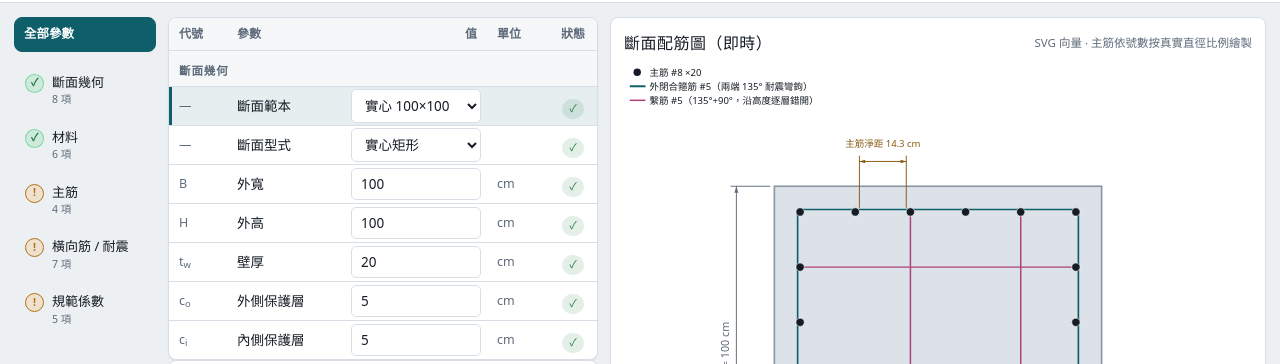
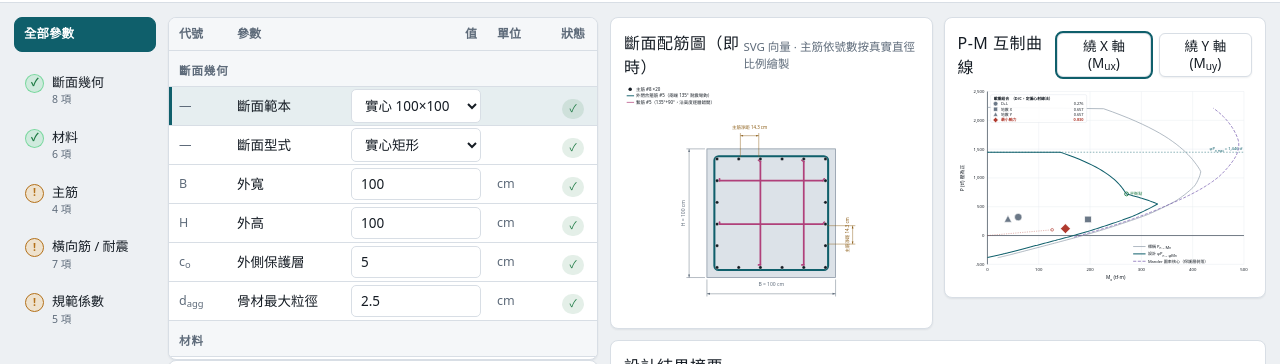
Before and after one commit to justin121710/pylon-section-designer, a plain HTML site: page index.html in a window 1280 px wide. Shown: the part 59-423 px from the top of the page. Drawn offline with nearby package versions, Linux system fonts and the light colour scheme.

Commit message:
輸入防呆、斷面圖擬真化、圖面左右並排、載重點改形狀、載重組合移到左欄
1) 輸入區防呆
   實心斷面不再顯示壁厚 t_w、內側保護層、內層同配置；
   矩形梁不再顯示翼緣厚、梁中心距、梁位置（都只有 T 型用得到）。
   一律用 class 隱藏、元素留在 DOM —— 移出 DOM 會讓 compute() 讀到 null，
   整個重算會靜默掛掉（前一版剛修過這個坑）。實測切換型式後 #app 欄位數恆為 58。
   順帶把群組篩選也從 inline display 改成 class，否則兩種隱藏會互相蓋掉。

2) 斷面配筋圖擬真化
   - 箍筋原本是沿主筋中心外推固定 3px，會從主筋身上削過去；
     改為外推（主筋半徑 + 箍筋半徑），真正包在主筋外側，線寬依箍筋號數。
   - 繫筋原本是一條直線直接穿過主筋；改為兩端各讓開一個主筋半徑收在鋼筋外緣，
     並補上彎鉤（一端 135°、一端 90°，與圖例一致）。
   - 主筋最後畫，壓在橫向鋼筋之上。

3) 右側主筋淨距標註被線條卡到
   標註外推（右 30→44、上 30→34），圖面留白加大（pad 78→98、Hh 628→600），
   整張圖也順勢縮小，把空間讓給旁邊的數據。

4) 載重組合點改用形狀
   原本是小圈圈裡塞數字，縮圖列印必糊。改為 ●■▲◆ 等六種形狀循環，
   圖內對照表用同一個形狀，所以不需要編號也對得起來；點也放大
   （列印 r=10.5~12、螢幕 r=9.5~11）。

5) 載重組合移到左欄
   它是「輸入」，不該混在右側結果區。左欄導軌下方新增入口按鈕
   （顯示目前組數），點開是浮動視窗。卡片用 appendChild 搬移而非重建，
   原有 id、事件與 LOADS 綁定原封不動；實測在視窗內改載重仍即時重算。
   注意 #loadOv 的標記必須放在第一段 <script> 之前，否則 init 時抓不到。

6) 斷面圖與 P-M 圖改為左右並排（各占一半，≤1150px 自動改上下）。

內部自測 10/10 通過。

Co-Authored-By: Claude Opus 5 <noreply@anthropic.com>

```diff
--- a/index.html
+++ b/index.html
@@ -120,6 +120,7 @@ body.rp-open #app,body.rp-open #appBeam{display:none!important}
 .pin-v{padding:0 6px}
 .pin-u{padding:0 10px;font-size:12.5px;color:var(--dim)}
 .pin-s{padding:0 4px;text-align:center}
+.pin-row.pin-hidden,.pin-row.pin-na{display:none}
 .pin-chip{display:inline-block;padding:2px 7px;border-radius:10px;font-size:10.5px}
 .pin-chip.ok{background:rgba(30,122,68,.12);color:var(--ok)}
 .pin-chip.warn{background:rgba(180,113,26,.13);color:var(--warn)}
@@ -131,6 +132,20 @@ body.rp-open #app,body.rp-open #appBeam{display:none!important}
 .pin-dl{font-size:11px;color:var(--dim);letter-spacing:.07em;margin-bottom:5px}
 .pin-rule{font-size:12.5px;line-height:1.7;background:var(--sub);border:1px solid var(--line);
   border-radius:6px;padding:9px 11px;font-variant-numeric:tabular-nums}
+
+/* 左欄：群組導軌 + 載重組合入口 */
+.pin-col{display:flex;flex-direction:column;gap:9px;min-height:0}
+.pin-col>.pin-rail{flex-grow:1;overflow-y:auto;min-height:0}
+.loads-btn{flex-shrink:0;width:100%;text-align:left;font-size:12.5px;padding:9px 10px}
+.loads-btn b{font-variant-numeric:tabular-nums}
+
+/* 斷面圖與 P-M 圖並排，各占一半，留空間給下方數據 */
+.figs{display:grid;grid-template-columns:1fr 1fr;gap:11px;align-items:start}
+@media(max-width:1150px){.figs{grid-template-columns:1fr}}
+
+.ov-shell{position:fixed;inset:0;background:rgba(3,7,18,.55);z-index:60;
+  display:none;align-items:center;justify-content:center;padding:20px}
+.ov-shell.open{display:flex}
 
 /* 分隔線：拖曳調整區塊範圍；Tab 選到後可用方向鍵 */
 .hsplit{cursor:row-resize;border:0;padding:0;background:transparent;touch-action:none;
@@ -280,9 +295,21 @@ input.src-miss,select.src-miss{border-color:var(--warn);border-style:dashed;
 <div id="errBar" style="display:none"></div>
 <div id="impBanner" style="display:none"></div>
 
+<div id="loadOv" class="ov-shell">
+  <div class="imp-dlg">
+    <div class="imp-head"><b>⑥ 載重組合</b>
+      <span class="imp-note">P<sub>u</sub> 壓為正、拉為負</span>
+      <div class="imp-grow"></div><button id="loadClose">關閉</button></div>
+    <div class="imp-body" id="loadHost"></div>
+  </div>
+</div>
+
 <div id="app" class="fallback-grid">
 
-  <div class="pin-rail" id="railP"></div>
+  <div class="pin-col">
+    <div class="pin-rail" id="railP"></div>
+    <button id="btnLoads" class="loads-btn">⑥ 載重組合　<b id="loadsN">—</b></button>
+  </div>
   <div class="pin-mid">
     <div class="pin-sheet" id="sheetP"></div>
     <div id="derivedP" class="card" style="flex-shrink:0;margin:0;padding:8px 11px"></div>
@@ -375,6 +402,7 @@ input.src-miss,select.src-miss{border-color:var(--warn);border-style:dashed;
 
   <!-- ============ 右：視覺化與結果 ============ -->
   <div>
+    <div class="figs">
     <div class="card">
       <div class="flex items-center justify-between mb-1">
         <h2 class="!mb-0">斷面配筋圖（即時）</h2>
@@ -392,6 +420,7 @@ input.src-miss,select.src-miss{border-color:var(--warn);border-style:dashed;
         </div>
       </div>
       <div id="pmWrap"></div>
+    </div>
     </div>
 
     <div class="card">
@@ -1188,7 +1217,7 @@ function finalSpacing(M){
    ========================================================================= */
 function svgSection(M,forPrint){
   const {s,r,R,conf}=M;
-  const W=760, Hh=628, pad=78, band=76;   // band：頂部保留給圖例，避免與淨距標註重疊
+  const W=760, Hh=600, pad=98, band=72;   // band：頂部保留給圖例，避免與淨距標註重疊
   const k = Math.min((W-2*pad)/s.B, (Hh-band-2*pad)/s.H);
   const cy = band + (Hh-band)/2;
   const X = x=>W/2 + x*k, Y = y=>cy - y*k;
@@ -1207,25 +1236,51 @@ function svgSection(M,forPrint){
     o.push(`<rect x="${X(-iw/2)}" y="${Y(ih/2)}" width="${iw*k}" height="${ih*k}" fill="${C.void}" stroke="${C.line}" stroke-width="2"/>`);
     o.push(`<text x="${X(0)}" y="${Y(0)}" fill="${C.dim}" font-size="13" text-anchor="middle">中空</text>`);
   }
+  /* 橫向鋼筋畫法（擬真）：
+     - 箍筋是「包在主筋外側」的，所以矩形要沿主筋中心再往外推
+       (主筋半徑 + 箍筋半徑)，而不是固定 3px —— 否則會從主筋身上削過去。
+     - 繫筋兩端是「勾住」主筋，不是插進去，所以線段收在主筋外緣，
+       再各補一個彎鉤（一端 135°、一端 90°，與圖例一致）。 */
+  const rad  = Math.max(2.0, R.db/2*k);                 // 主筋半徑（畫面）
+  const dbt  = (typeof BAR!=='undefined' && BAR[r.tieSize]) ? BAR[r.tieSize].d : 1.27;
+  const radT = Math.max(1.2, dbt/2*k);                  // 箍筋半徑（畫面）
+  const off  = rad + radT;                              // 箍筋中心線離主筋中心的距離
+
   // 箍筋（環）
   for(const rg of R.rings){
-    o.push(`<rect x="${X(-rg.hx)-3}" y="${Y(rg.hy)-3}" width="${2*rg.hx*k+6}" height="${2*rg.hy*k+6}" rx="${4}"
-      fill="none" stroke="${C.tie}" stroke-width="${forPrint?2:2}" ${rg.layer==='in'?'stroke-dasharray="7 4"':''}/>`);
-  }
-  // 繫筋（貫穿壁厚，示意）
+    o.push(`<rect x="${X(-rg.hx)-off}" y="${Y(rg.hy)-off}" width="${2*rg.hx*k+2*off}" height="${2*rg.hy*k+2*off}"
+      rx="${Math.max(3,off*1.6)}"
+      fill="none" stroke="${C.tie}" stroke-width="${Math.max(1.4,radT*2)}" stroke-linejoin="round"
+      ${rg.layer==='in'?'stroke-dasharray="7 4"':''}/>`);
+  }
+
+  // 繫筋：收在主筋外緣 + 兩端彎鉤
   {
-    const drawCT=(x1,y1,x2,y2)=>o.push(`<line x1="${X(x1)}" y1="${Y(y1)}" x2="${X(x2)}" y2="${Y(y2)}" stroke="${C.ct}" stroke-width="${forPrint?1:1.8}" stroke-linecap="round"/>`);
+    const swT = Math.max(1.2, radT*1.7);
+    const seg = (ax,ay,bx,by) => {                      // ax..by 為畫面座標
+      const dx=bx-ax, dy=by-ay, L=Math.hypot(dx,dy) || 1;
+      const ux=dx/L, uy=dy/L, cut=rad+swT*0.5;          // 兩端各讓開一個主筋半徑
+      const x1=ax+ux*cut, y1=ay+uy*cut, x2=bx-ux*cut, y2=by-uy*cut;
+      if(Math.hypot(x2-x1,y2-y1) < 2) return;
+      o.push(`<line x1="${x1.toFixed(1)}" y1="${y1.toFixed(1)}" x2="${x2.toFixed(1)}" y2="${y2.toFixed(1)}"
+        stroke="${C.ct}" stroke-width="${swT}" stroke-linecap="round"/>`);
+      // 彎鉤：起點 135°（斜勾回去）、終點 90°（垂直勾）
+      const hk = Math.max(3, rad*1.15), px=-uy, py=ux;
+      o.push(`<path d="M${x1.toFixed(1)},${y1.toFixed(1)} l${(px*hk-ux*hk*0.7).toFixed(1)},${(py*hk-uy*hk*0.7).toFixed(1)}"
+        fill="none" stroke="${C.ct}" stroke-width="${swT}" stroke-linecap="round"/>`);
+      o.push(`<path d="M${x2.toFixed(1)},${y2.toFixed(1)} l${(px*hk).toFixed(1)},${(py*hk).toFixed(1)}"
+        fill="none" stroke="${C.ct}" stroke-width="${swT}" stroke-linecap="round"/>`);
+    };
     const ro=R.rings[0], ri=R.rings[1];
     if(ri){   // 箱型雙層：繫筋垂直穿過壁厚，兩端各勾一根主筋
-      for(const x of conf.tieX){ drawCT(x,ro.hy,x,ri.hy); drawCT(x,-ro.hy,x,-ri.hy); }
-      for(const y of conf.tieY){ drawCT(ro.hx,y,ri.hx,y); drawCT(-ro.hx,y,-ri.hx,y); }
+      for(const x of conf.tieX){ seg(X(x),Y(ro.hy),X(x),Y(ri.hy)); seg(X(x),Y(-ro.hy),X(x),Y(-ri.hy)); }
+      for(const y of conf.tieY){ seg(X(ro.hx),Y(y),X(ri.hx),Y(y)); seg(X(-ro.hx),Y(y),X(-ri.hx),Y(y)); }
     }else{    // 實心／單層：繫筋貫穿全斷面
-      for(const x of conf.tieX) drawCT(x,ro.hy,x,-ro.hy);
-      for(const y of conf.tieY) drawCT(ro.hx,y,-ro.hx,y);
+      for(const x of conf.tieX) seg(X(x),Y(ro.hy),X(x),Y(-ro.hy));
+      for(const y of conf.tieY) seg(X(ro.hx),Y(y),X(-ro.hx),Y(y));
     }
   }
-  // 主筋（真實直徑比例）
-  const rad = Math.max(2.0, R.db/2*k);
+  // 主筋（真實直徑比例）——最後畫，壓在橫向鋼筋之上
   for(const b of R.bars)
     o.push(`<circle cx="${X(b.x)}" cy="${Y(b.y)}" r="${rad}" fill="${C.bar}" stroke="${forPrint?'#000':'#FFFFFF'}" stroke-width="0.7"/>`);
 
@@ -1284,7 +1339,7 @@ function svgSection(M,forPrint){
   const badB = M.chk.clB < M.chk.need, badH = M.chk.clH < M.chk.need;
   const lblClr = (v,bad)=> bad ? `淨距 ${f(v,1)} ＜ 需求 ${f(M.chk.need,1)} cm ✗`
                                : `主筋淨距 ${f(v,1)} cm`;
-  const topDim = Y(s.H/2)-30, rightDim = X(s.B/2)+30;
+  const topDim = Y(s.H/2)-34, rightDim = X(s.B/2)+44;
   {   // 取頂緣中央相鄰兩根，尺寸界線量至鋼筋外緣
     const i=Math.max(0,Math.floor((R.xsO.length-1)/2)-1);
     const xa=R.xsO[i]+R.db/2, xb=R.xsO[i+1]-R.db/2, yb=Y(ro.hy);
@@ -1347,6 +1402,22 @@ function niceTicks(lo, hi, n){
   }
   const dp = st<1 ? Math.min(4, Math.max(0, -Math.floor(Math.log10(st)))) : 0;
   return {ticks, lo:a, hi:b, step:st, dp};
+}
+
+
+/* 載重組合的標記：用形狀區分，不再在小圈裡塞數字（縮圖列印時數字必糊）。
+   圖內對照表用同一個形狀，所以不需要編號也對得起來。 */
+function ptShape(i, cx, cy, r, fill){
+  const w = 1.4, st = `stroke="#FFFFFF" stroke-width="${w}"`;
+  switch(i % 6){
+    case 0: return `<circle cx="${cx}" cy="${cy}" r="${r}" fill="${fill}" ${st}/>`;
+    case 1: return `<rect x="${cx-r*0.88}" y="${cy-r*0.88}" width="${r*1.76}" height="${r*1.76}" fill="${fill}" ${st}/>`;
+    case 2: return `<path d="M${cx},${cy-r*1.1} L${cx+r},${cy+r*0.75} L${cx-r},${cy+r*0.75} Z" fill="${fill}" ${st}/>`;
+    case 3: return `<path d="M${cx},${cy-r*1.15} L${cx+r*1.15},${cy} L${cx},${cy+r*1.15} L${cx-r*1.15},${cy} Z" fill="${fill}" ${st}/>`;
+    case 4: return `<path d="M${cx},${cy+r*1.1} L${cx+r},${cy-r*0.75} L${cx-r},${cy-r*0.75} Z" fill="${fill}" ${st}/>`;
+    default: return `<path d="M${cx-r},${cy-r} L${cx+r},${cy+r} M${cx+r},${cy-r} L${cx-r},${cy+r}"
+      fill="none" stroke="${fill}" stroke-width="${r*0.85}" stroke-linecap="round"/>`;
+  }
 }
 
 function svgPM(M,axis,forPrint){
@@ -1433,26 +1504,13 @@ function svgPM(M,axis,forPrint){
     }else if(isC){                            // 無交點：僅由原點朝載重點畫延伸線
       o.push(`<line x1="${X(0)}" y1="${Y(0)}" x2="${X(mx)}" y2="${Y(py)}" stroke="${C.ptc}" stroke-width="1.1" stroke-dasharray="3 3" opacity=".5"/>`);
     }
-    const R0 = forPrint ? (isC?11.5:10) : (isC?9.5:8);
+    const R0 = forPrint ? (isC?12:10.5) : (isC?11:9.5);
     const cx=X(mx), cy=Y(py);
-    o.push(`<circle cx="${cx}" cy="${cy}" r="${R0}" fill="${isC?C.ptc:C.pt}" stroke="${forPrint?'#fff':'#FFFFFF'}" stroke-width="1.4"/>`);
+    o.push(ptShape(i, cx, cy, R0, isC?C.ptc:C.pt));
     /* 載重點擠在一起時（例如各組合的 M 都很小、只有一組很大），
        編號會疊在一起。與已畫的點太近就把編號拉到圈外並補一條引線；
        這種叢集靠調整軸比例救不了，因為另一組點需要用到整個軸長。 */
-    const tooNear = placedPts.some(q => Math.hypot(q.x-cx, q.y-cy) < R0*2 + 7*FS);
     placedPts.push({x:cx, y:cy});
-    if(tooNear){
-      const dir=[[1,-1],[1,1],[-1,1],[-1,-1]][i%4], off=R0+12*FS;
-      const lx=cx+dir[0]*off, ly=cy+dir[1]*off;
-      o.push(`<line x1="${cx+dir[0]*R0}" y1="${cy+dir[1]*R0}" x2="${lx}" y2="${ly}"
-        stroke="${isC?C.ptc:C.pt}" stroke-width="1"/>`);
-      o.push(`<text x="${lx+dir[0]*2}" y="${ly+3.6*FS}" fill="${isC?C.ptc:C.txt}"
-        font-size="${(11.5*FS).toFixed(1)}" font-weight="700"
-        text-anchor="${dir[0]>0?'start':'end'}"
-        stroke="${forPrint?'#fff':'#FFFFFF'}" stroke-width="3" paint-order="stroke">${i+1}</text>`);
-    }else{
-      o.push(`<text x="${cx}" y="${cy+3.6*FS}" fill="${forPrint?'#fff':'#FFFFFF'}" font-size="${(11.5*FS).toFixed(1)}" font-weight="700" text-anchor="middle">${i+1}</text>`);
-    }
   });
   // 圖內對照表（取代逐點標籤，避免重疊）
   const bx=L+8, by=T+8;
@@ -1462,8 +1520,7 @@ function svgPM(M,axis,forPrint){
   o.push(`<text x="${bx+8*FS}" y="${by+13*FS}" fill="${C.txt}" font-size="${(10*FS).toFixed(1)}" font-weight="700">載重組合　（D/C，定偏心射線法）</text>`);
   M.res.forEach((R2,i)=>{
     const isC=R2===M.ctrlFlex, yy=by+13*FS+(i+1)*RH;
-    o.push(`<circle cx="${bx+13*FS}" cy="${yy-3.5*FS}" r="${CR}" fill="${isC?C.ptc:C.pt}"/>`);
-    o.push(`<text x="${bx+13*FS}" y="${yy-0.6*FS}" fill="${forPrint?'#fff':'#FFFFFF'}" font-size="${(8.5*FS).toFixed(1)}" font-weight="700" text-anchor="middle">${i+1}</text>`);
+    o.push(ptShape(i, bx+13*FS, yy-3.5*FS, CR, isC?C.ptc:C.pt));
     const nm=R2.L.name.length>22?R2.L.name.slice(0,21)+'…':R2.L.name;
     o.push(`<text x="${bx+27*FS}" y="${yy}" fill="${isC?C.ptc:C.txt}" font-size="${(10*FS).toFixed(1)}" font-weight="${isC?700:400}">${esc(nm)}</text>`);
     o.push(`<text x="${bx+BW-8*FS}" y="${yy}" fill="${R2.dc>1?C.bad:(isC?C.ptc:C.txt)}" font-size="${(10*FS).toFixed(1)}" font-weight="${isC?700:400}" text-anchor="end">${fdc(R2.dc)}</text>`);
@@ -1498,6 +1555,8 @@ window.addEventListener('error', ev => {
 });
 function stampCalc(){
   CALC_N++;
+  const ln = document.getElementById('loadsN');
+  if(ln && typeof LOADS !== 'undefined') ln.textContent = LOADS.length + ' 組';
   const eb = document.getElementById('errBar');
   if(eb) eb.style.display = 'none';
   const el = document.getElementById('calcStamp');
@@ -1530,6 +1589,7 @@ function render(){
   document.getElementById('oAst').textContent=f(M.Ast,1);
   document.getElementById('oAg').textContent=f(M.Ag,0);
   document.getElementById('oRho').textContent=f(M.chk.rho,3);
+  pinNA('pylon', ['tw','covI','dbl'], M.s.type!=='box');
   document.getElementById('rowTw').style.display = M.s.type==='box'?'':'none';
   document.getElementById('rowDbl').style.display = M.s.type==='box'?'':'none';
 
@@ -2669,6 +2729,7 @@ function drawBLoads(){
 function renderBeam(){
   const B=computeBeam(); if(!B) return null;
   const {S,m,R}=B;
+  pinNA('beam', ['bhf','bSpacing','bEdge'], S.type!=='T');
   document.getElementById('rowHf').style.display = S.type==='T'?'':'none';
   document.getElementById('rowFl').style.display = S.type==='T'?'':'none';
   document.getElementById('rowEdge').style.display = S.type==='T'?'':'none';
@@ -3249,7 +3310,8 @@ function pinRender(mod){
         `<div class="pin-c">${esc(p[1])}</div><div class="pin-n">${esc(p[2])}</div>
          <div class="pin-v"></div><div class="pin-u">${esc(p[3])}</div>
          <div class="pin-s"><span class="pin-chip ${s.state||'ok'}">${esc(s.chip || (s.state==='warn'?'⚠':s.state==='bad'?'✗':'✓'))}</span></div>`);
-      if(!show) row.style.display = 'none';
+      row.dataset.pid = p[0];
+      if(!show) row.classList.add('pin-hidden');
       row.querySelector('.pin-v').appendChild(rec.el);      // 搬移，不重建
       /* 說明卡改成「游標掃過就顯示」，不必先點選。
          點選與鍵盤 focus 也保留：觸控裝置沒有 hover。 */
@@ -3264,6 +3326,18 @@ function pinRender(mod){
     });
   });
   pinDetail(mod);
+}
+
+
+/* 防呆：不適用於目前斷面型式的參數列直接不顯示（例如實心柱沒有壁厚、內側保護層）。
+   一律用 class 隱藏、元素留在 DOM —— 移出 DOM 會讓 compute() 讀到 null 而整個重算掛掉。 */
+function pinNA(mod, ids, hide){
+  const st = PIN[mod];
+  if(!st || !st.sheet) return;
+  ids.forEach(id=>{
+    const row = st.sheet.querySelector(`.pin-row[data-pid="${id}"]`);
+    if(row) row.classList.toggle('pin-na', !!hide);
+  });
 }
 
 function pinMarkSel(mod){
@@ -3478,6 +3552,24 @@ function pinStatus(mod, map){
       seen.add(box); box.style.margin='0'; target.appendChild(box);
     });
   };
+  /* 載重組合是「輸入」，搬到左欄的入口裡。用 appendChild 搬移而非重建，
+     原有的 id、事件監聽與 LOADS 綁定全部原封不動。 */
+  (function(){
+    const card = document.getElementById('loadTbl').closest('.card');
+    const host = document.getElementById('loadHost');
+    if(card && host){
+      card.style.margin = '0'; card.style.boxShadow = 'none'; card.style.border = '0';
+      host.appendChild(card);
+    }
+    const ov = document.getElementById('loadOv');
+    document.getElementById('btnLoads').onclick = ()=>ov.classList.add('open');
+    document.getElementById('loadClose').onclick = ()=>ov.classList.remove('open');
+    ov.addEventListener('click', e=>{ if(e.target===ov) ov.classList.remove('open'); });
+    document.addEventListener('keydown', e=>{
+      if(e.key==='Escape' && ov.classList.contains('open')) ov.classList.remove('open');
+    });
+  })();
+
   pinBuild('pylon', document.getElementById('railP'), document.getElementById('sheetP'), document.getElementById('detailP'));
   moveDerived(['oB1','oNbar','oEty'], document.getElementById('derivedP'));
   pinBuild('beam', document.getElementById('railB'), document.getElementById('sheetB'), document.getElementById('detailB'));
```
